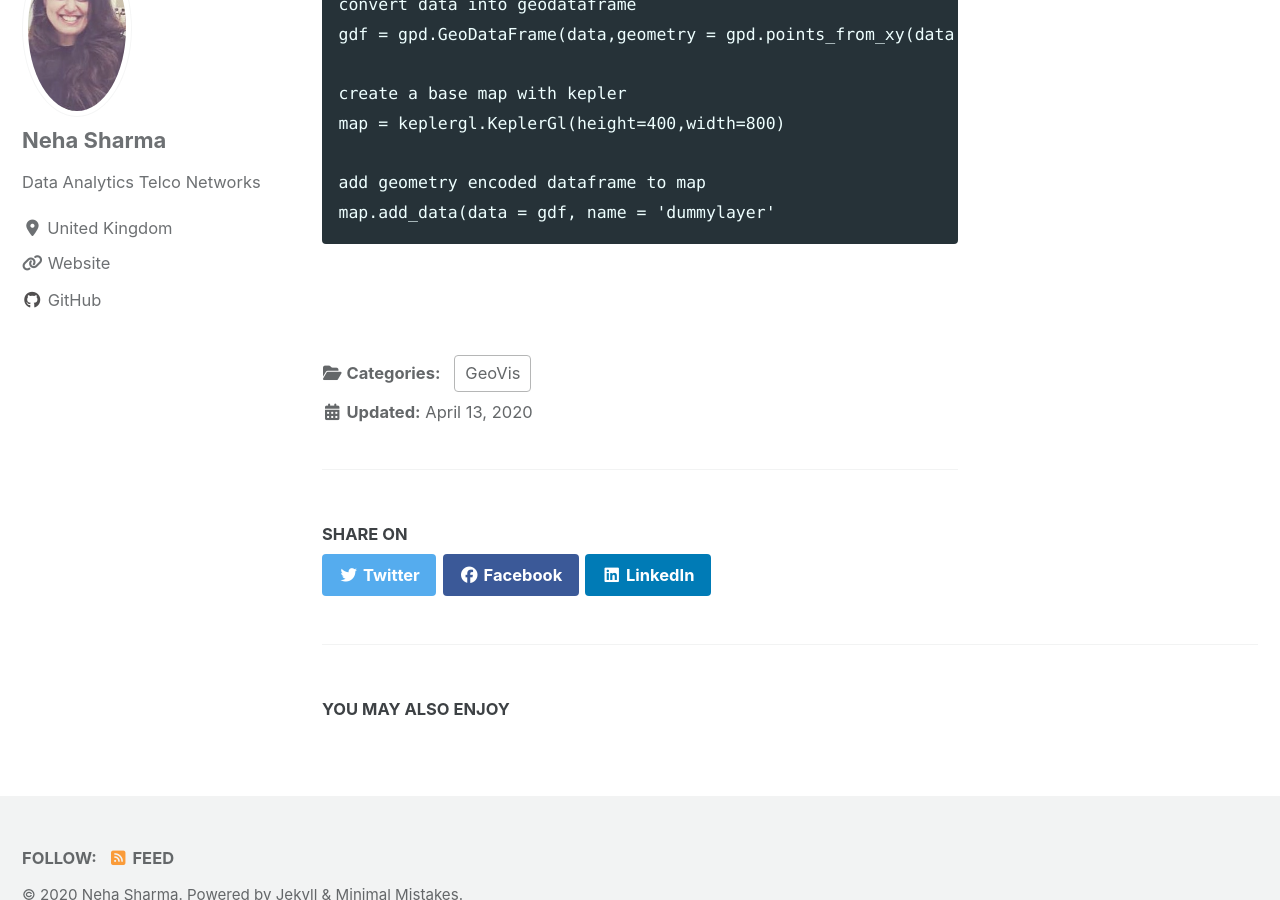
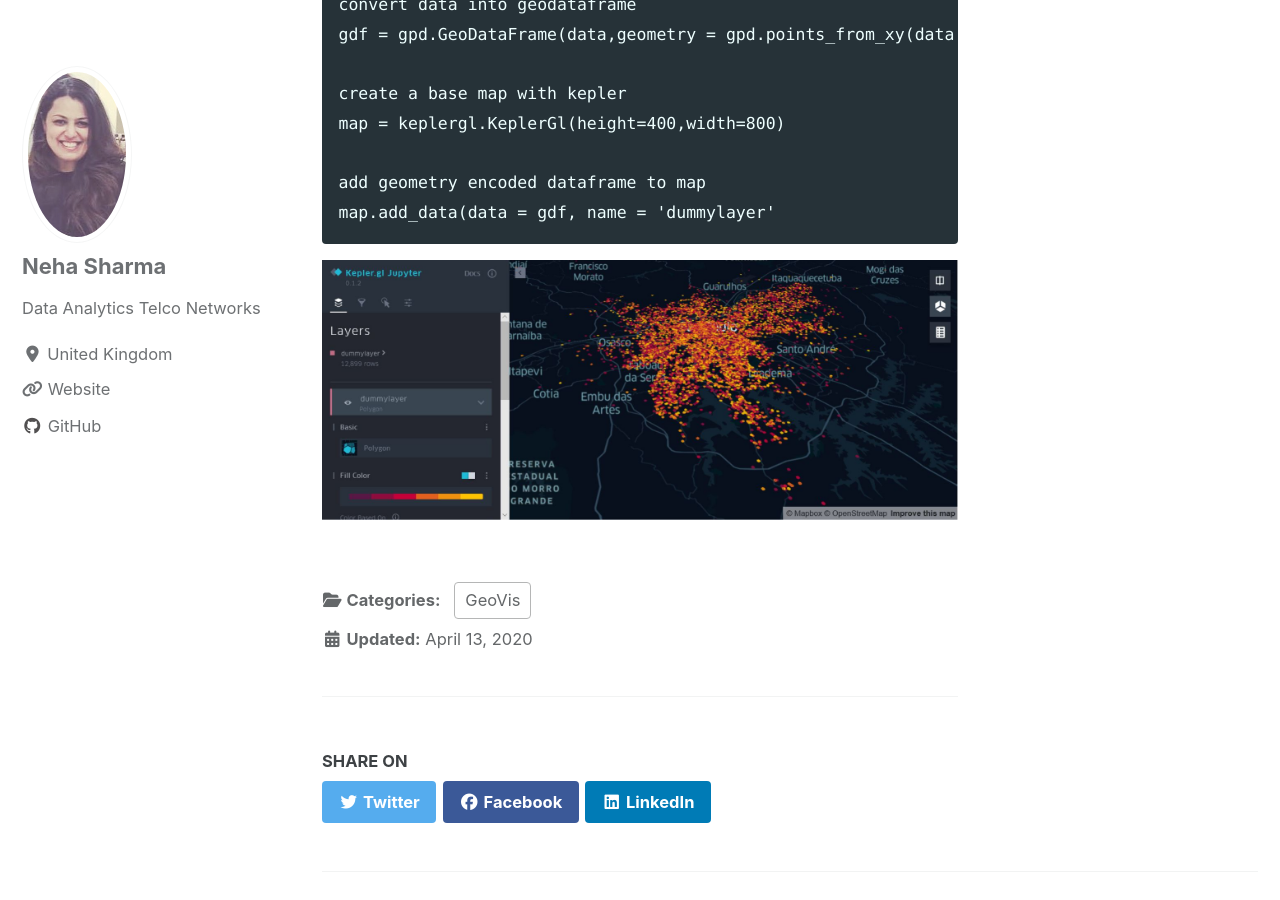
Before and after one commit to ns3115neha/ns3115neha.github.io, a Jekyll site: the page built from _posts/2020-04-13-KeplerGeoSpatial.md, in a window 1280 px wide and 900 px high, scrolled down 621 px. Built offline with Jekyll 4.4.1, drawn with Linux system fonts in a browser that asks for light colours; cached includes are drawn as plain includes; nearby versions of some CDN libraries.

Commit message:
Update 2020-04-13-KeplerGeoSpatial.md

````diff
--- a/_posts/2020-04-13-KeplerGeoSpatial.md
+++ b/_posts/2020-04-13-KeplerGeoSpatial.md
@@ -29,4 +29,4 @@ map.add_data(data = gdf, name = 'dummylayer'
 ```
 
 
-![](/images/KeplerGL.jpg){: .center-image }
+![](/images/Kepler/KeplerGL.jpg){: .center-image }
````
